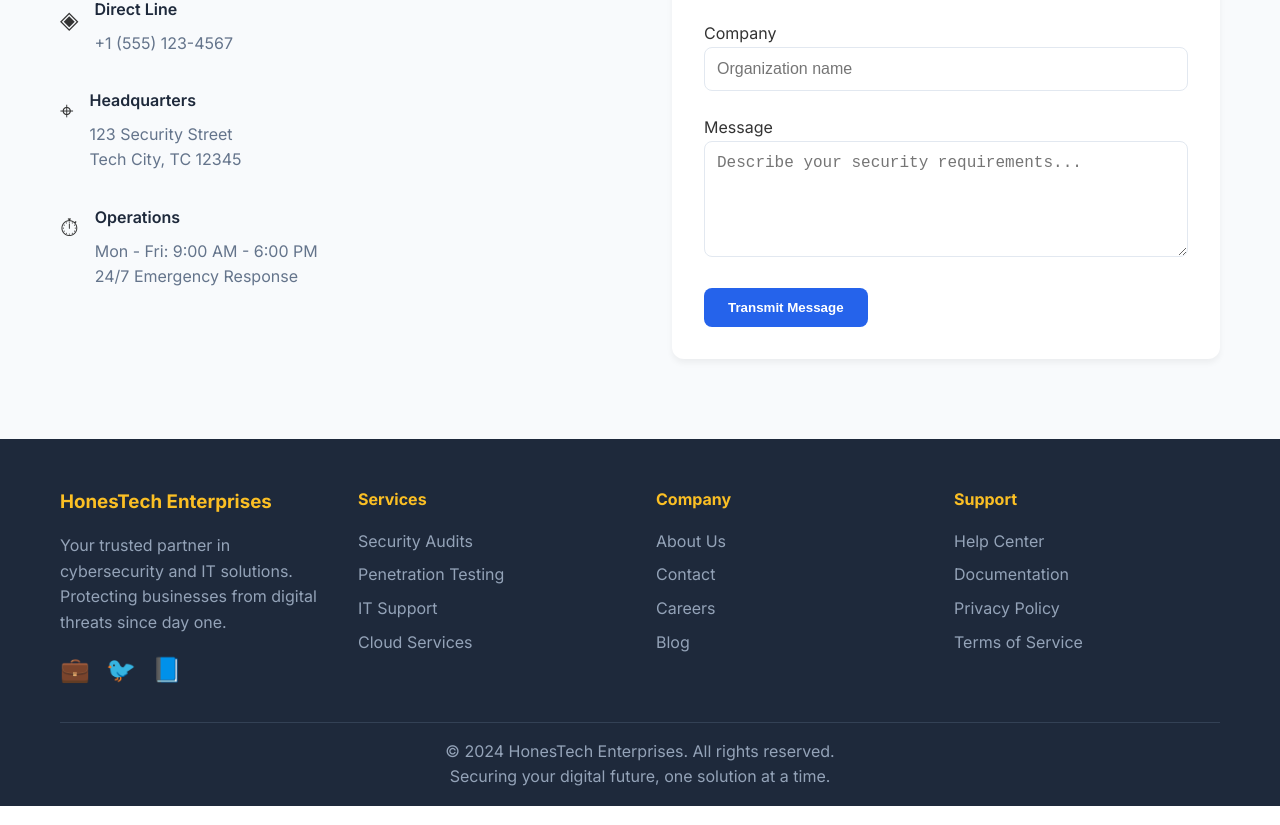
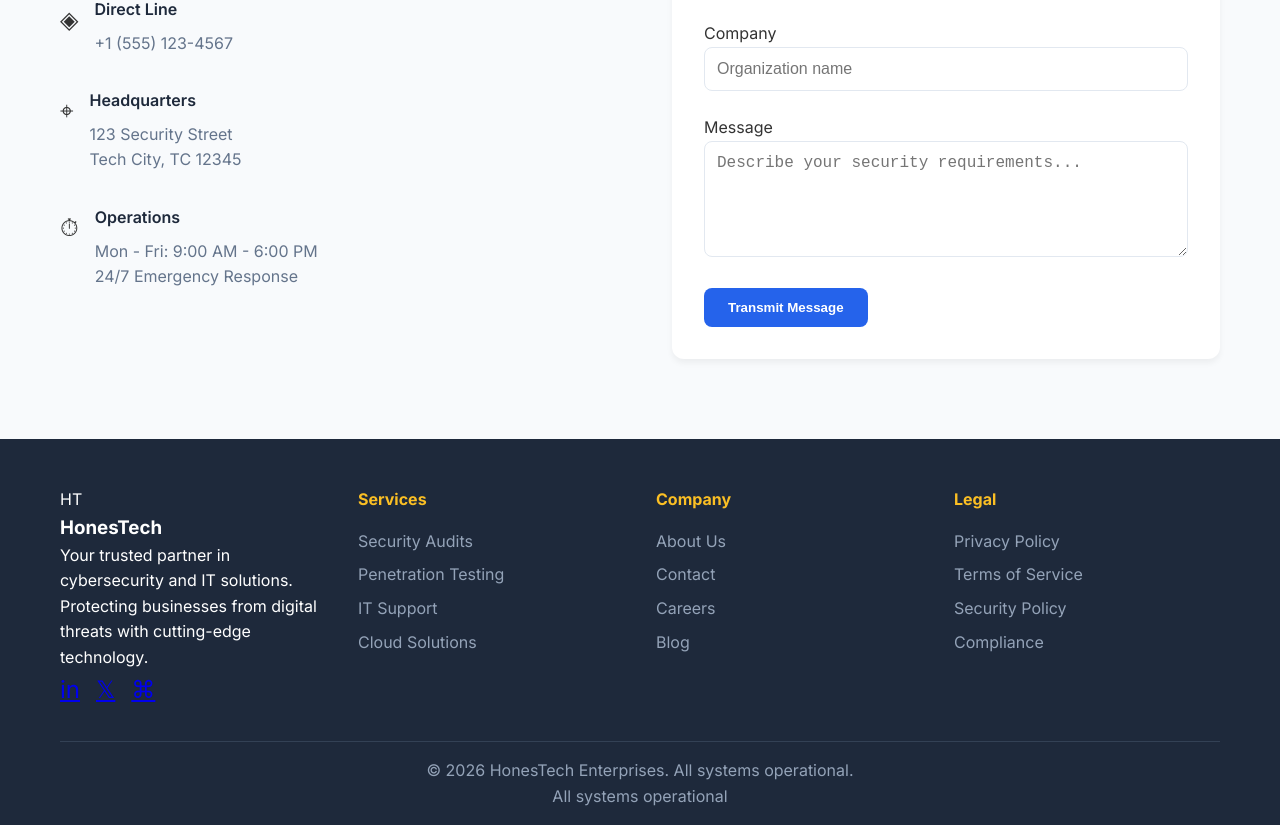
Before and after one commit to davidomondi1113-wq/HONESTECH-ENTERPRISES, a React (Create React App) app in the folder client/: page / in a window 1280 px wide. Shown: the part 3167-3992 px from the top of the page. Built offline with nearby package versions, Linux system fonts and the light colour scheme.

Commit message:
feat: update footer links, social icons, copyright year to 2026, add status indicator

```diff
--- a/client/src/components/Footer.js
+++ b/client/src/components/Footer.js
@@ -5,16 +5,19 @@ const Footer = () => {
     <footer className="footer">
       <div className="container">
         <div className="footer-content">
-          <div className="footer-section">
-            <h3>HonesTech Enterprises</h3>
+          <div className="footer-brand">
+            <div className="logo">
+              <div className="logo-icon">HT</div>
+              <h3>HonesTech</h3>
+            </div>
             <p>
               Your trusted partner in cybersecurity and IT solutions.
-              Protecting businesses from digital threats since day one.
+              Protecting businesses from digital threats with cutting-edge technology.
             </p>
             <div className="social-links">
-              <a href="#" aria-label="LinkedIn">💼</a>
-              <a href="#" aria-label="Twitter">🐦</a>
-              <a href="#" aria-label="Facebook">📘</a>
+              <a href="#" aria-label="LinkedIn">in</a>
+              <a href="#" aria-label="Twitter">𝕏</a>
+              <a href="#" aria-label="GitHub">⌘</a>
             </div>
           </div>
 
@@ -24,7 +27,7 @@ const Footer = () => {
               <li><a href="#services">Security Audits</a></li>
               <li><a href="#services">Penetration Testing</a></li>
               <li><a href="#services">IT Support</a></li>
-              <li><a href="#services">Cloud Services</a></li>
+              <li><a href="#services">Cloud Solutions</a></li>
             </ul>
           </div>
 
@@ -39,19 +42,21 @@ const Footer = () => {
           </div>
 
           <div className="footer-section">
-            <h4>Support</h4>
+            <h4>Legal</h4>
             <ul>
-              <li><a href="#">Help Center</a></li>
-              <li><a href="#">Documentation</a></li>
               <li><a href="#">Privacy Policy</a></li>
               <li><a href="#">Terms of Service</a></li>
+              <li><a href="#">Security Policy</a></li>
+              <li><a href="#">Compliance</a></li>
             </ul>
           </div>
         </div>
 
         <div className="footer-bottom">
-          <p>&copy; 2024 HonesTech Enterprises. All rights reserved.</p>
-          <p>Securing your digital future, one solution at a time.</p>
+          <p>© 2026 HonesTech Enterprises. All systems operational.</p>
+          <div className="status">
+            All systems operational
+          </div>
         </div>
       </div>
     </footer>
```
